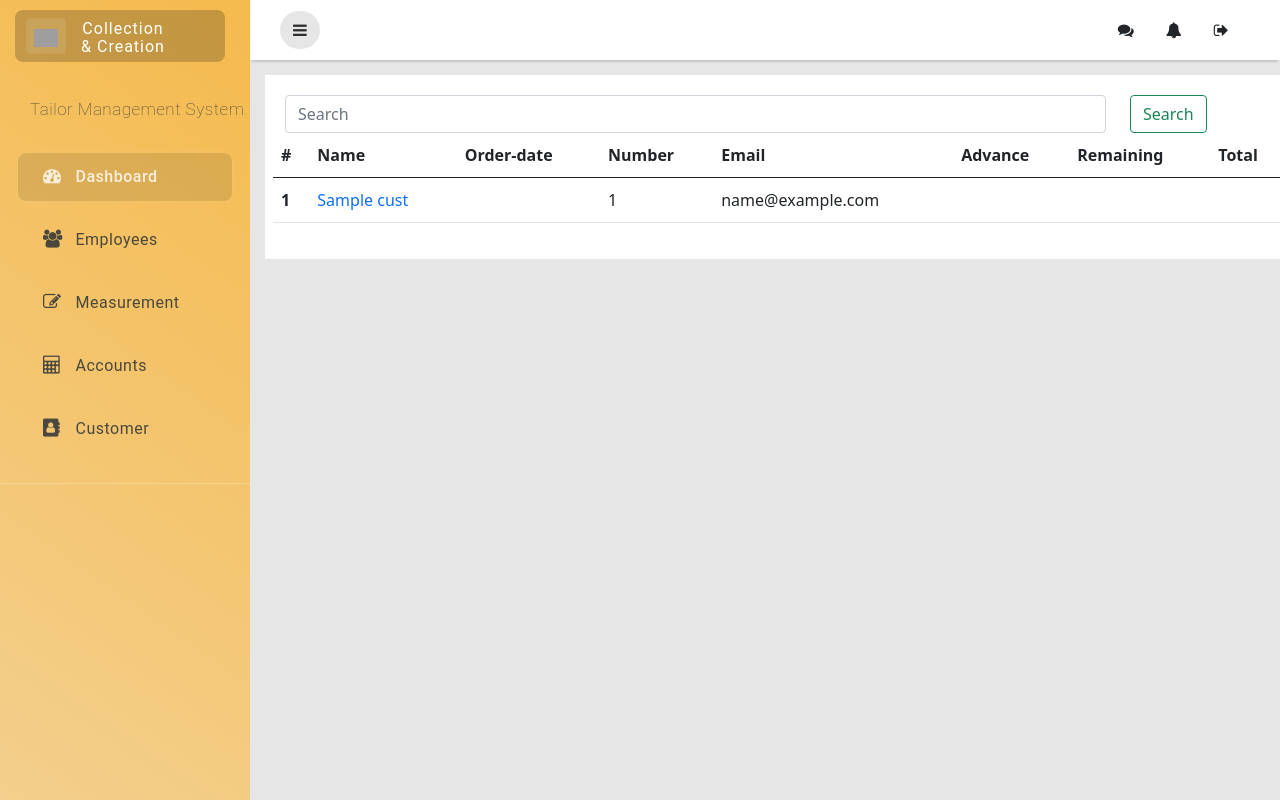
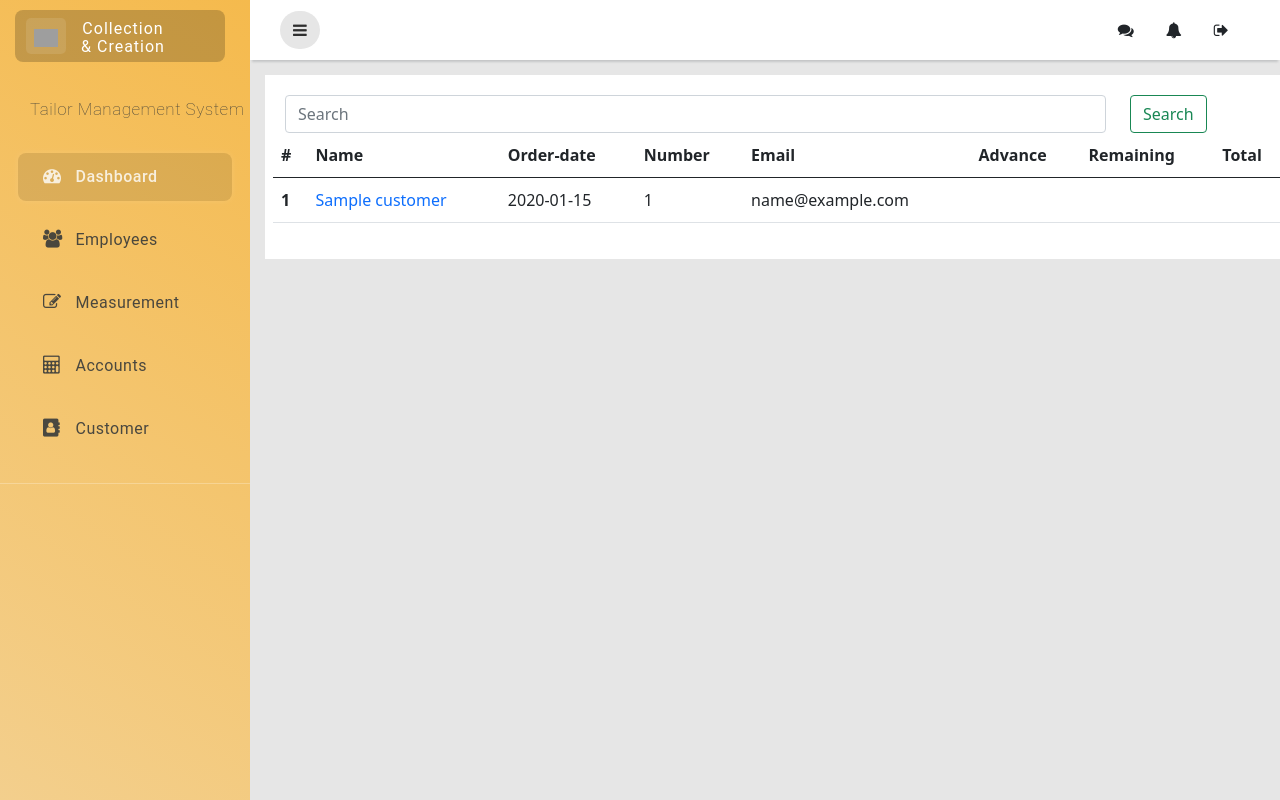
Before and after one commit to ReDiot69/tms, a Django app: template templates/customer.html in a window 1280 px wide. Run offline with Django 4.2, Linux system fonts and the light colour scheme; the template is opened without the code that fills it: most values are stand-ins (such as "Sample title", 1, 10 or a date in 2020); some libraries are stand-ins or nearby versions; grey boxes are pictures that could not be loaded.

```diff
--- a/customer/forms.py
+++ b/customer/forms.py
@@ -15,6 +15,6 @@ class CustomerForm(forms.Form):
     open = forms.FloatField()
     thigh = forms.FloatField()
     knee = forms.FloatField()
-    # employee = forms.IntegerField()
+    employee = forms.IntegerField()
     deadline = forms.DateField()
     image = forms.ImageField()
--- a/customer/models.py
+++ b/customer/models.py
@@ -26,7 +26,7 @@ class Measurement(models.Model):
     open = models.FloatField()
     thigh = models.FloatField()
     knee = models.FloatField()
-
+    image = models.ImageField()
 
 class Order(models.Model):
     employee = models.ForeignKey('vendor.MyUser', on_delete=models.CASCADE)
--- a/templates/customer.html
+++ b/templates/customer.html
@@ -36,14 +36,14 @@
                     </tr>
                 </thead>
                 <tbody>
-                {% for cust in customer%}
+                {% for o in order%}
                     <tr>
-                        <th scope="row">{{cust.id}}</th>
+                        <th scope="row">{{o.customer_measurement.customer.id}}</th>
 <!--                                    <td><img src="/media/login.jpg" alt="" class="customer-photo" name="photo"></td>-->
-                        <td><a href="#"><label for="name" name="name">{{cust.name}}</label></a></td>
-                        <td><label for="order-date" name="order-date"></label></td>
-                        <td><label for="number" name="number">{{cust.number}}</label></td>
-                        <td><label for="email" name="email">{{cust.email}}</label></td>
+                        <td><a href="#"><label for="name" name="name">{{o.customer_measurement.customer.name}}</label></a></td>
+                        <td><label for="order-date" name="order-date">{{o.orderdate}}</label></td>
+                        <td><label for="number" name="number">{{o.customer_measurement.customer.number}}</label></td>
+                        <td><label for="email" name="email">{{o.customer_measurement.customer.email}}</label></td>
                         <td><label for="total" name="total"></label></td>
                         <td><label for="advance" name="advance"></label></td>
                         <td><label for="remaning" name="remaining"></label></td>
```
Also changed, not shown: customer/views.py (+5 -3 lines), customer/migrations/0003_measurement_image.py (added), db.sqlite3, media/FSubNDyX0AExcTp_ObSAQN9.jpg (added), media/FSubNDyX0AExcTp_SeHuFhd.jpg (added), media/FSubNDyX0AExcTp_o3GmGdY.jpg (added), 4 other files.
